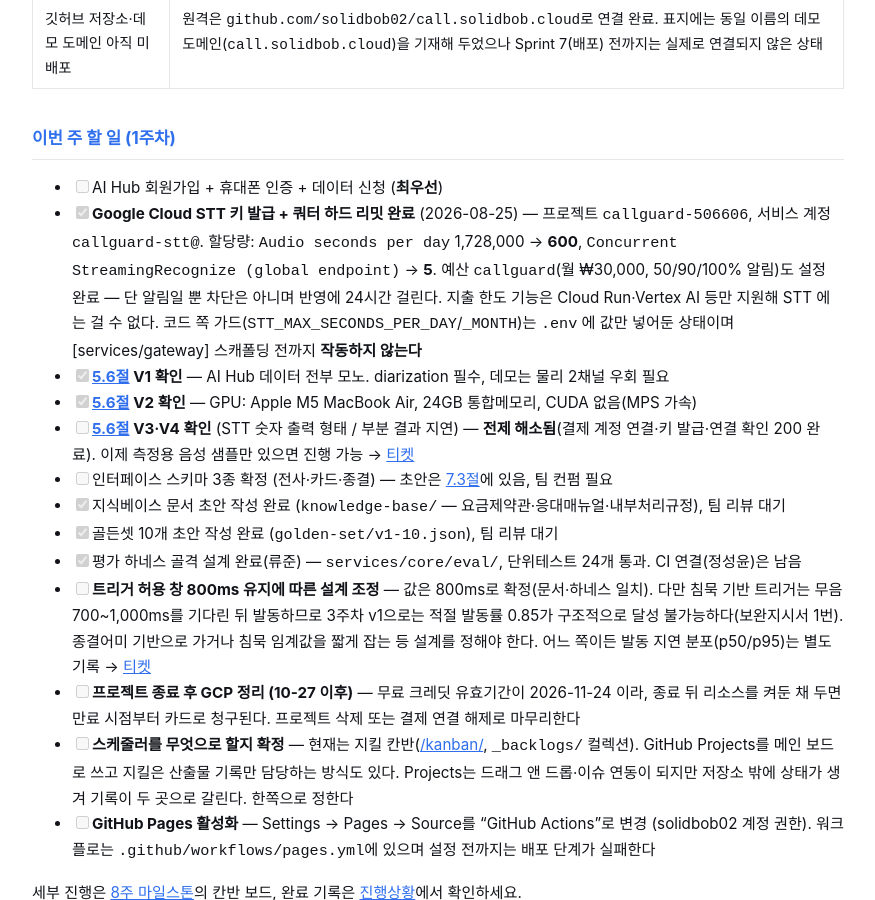
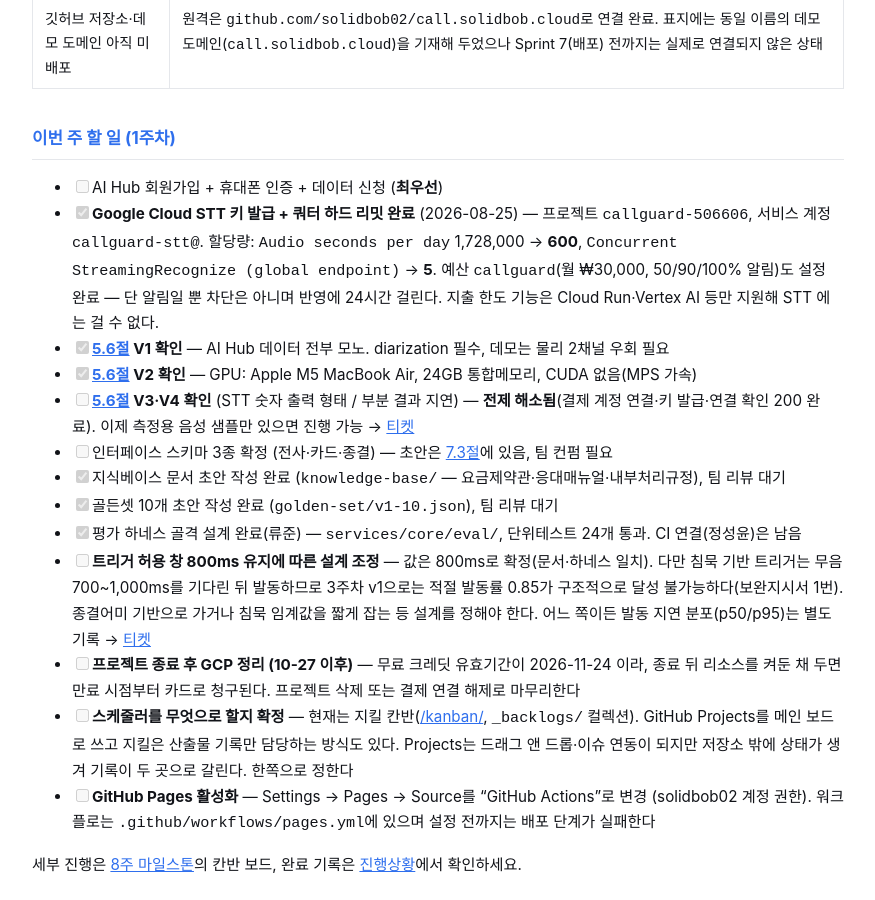
Before and after one commit to solidbob02/call.solidbob.cloud, a Jekyll site: the page built from jekyll/open-items.markdown, in a window 1280 px wide and 900 px high, scrolled down 619 px. Shown: the whole window, without its empty margins (202-1077 px from the left). Built offline with Jekyll 4.4.1, drawn with Linux system fonts in a browser that asks for light colours.

Commit message:
docs(kanban): 비용 방어선 표에서 앱 가드 항목 제거
할당량 하드 리밋으로 실제 차단이 걸려 있으므로 앱 가드는 기록 대상이 아니다.
.env 의 STT_MAX_SECONDS_PER_DAY / _MONTH 값은 그대로 유지한다
(services/gateway 스캐폴딩 시 그대로 쓰인다).

Co-Authored-By: Claude Opus 5 <noreply@anthropic.com>

```diff
--- a/jekyll/open-items.markdown
+++ b/jekyll/open-items.markdown
@@ -18,7 +18,7 @@ permalink: /open-items/
 ## 이번 주 할 일 (1주차)
 
 - [ ] AI Hub 회원가입 + 휴대폰 인증 + 데이터 신청 (**최우선**)
-- [x] **Google Cloud STT 키 발급 + 쿼터 하드 리밋 완료** (2026-08-25) — 프로젝트 `callguard-506606`, 서비스 계정 `callguard-stt@`. 할당량: `Audio seconds per day` 1,728,000 → **600**, `Concurrent StreamingRecognize (global endpoint)` → **5**. 예산 `callguard`(월 ₩30,000, 50/90/100% 알림)도 설정 완료 — 단 알림일 뿐 차단은 아니며 반영에 24시간 걸린다. 지출 한도 기능은 Cloud Run·Vertex AI 등만 지원해 STT 에는 걸 수 없다. 코드 쪽 가드(`STT_MAX_SECONDS_PER_DAY`/`_MONTH`)는 `.env` 에 값만 넣어둔 상태이며 [services/gateway] 스캐폴딩 전까지 **작동하지 않는다**
+- [x] **Google Cloud STT 키 발급 + 쿼터 하드 리밋 완료** (2026-08-25) — 프로젝트 `callguard-506606`, 서비스 계정 `callguard-stt@`. 할당량: `Audio seconds per day` 1,728,000 → **600**, `Concurrent StreamingRecognize (global endpoint)` → **5**. 예산 `callguard`(월 ₩30,000, 50/90/100% 알림)도 설정 완료 — 단 알림일 뿐 차단은 아니며 반영에 24시간 걸린다. 지출 한도 기능은 Cloud Run·Vertex AI 등만 지원해 STT 에는 걸 수 없다.
 - [x] **[5.6절](/docs/05/) V1 확인** — AI Hub 데이터 전부 모노. diarization 필수, 데모는 물리 2채널 우회 필요
 - [x] **[5.6절](/docs/05/) V2 확인** — GPU: Apple M5 MacBook Air, 24GB 통합메모리, CUDA 없음(MPS 가속)
 - [ ] **[5.6절](/docs/05/) V3·V4 확인** (STT 숫자 출력 형태 / 부분 결과 지연) — **전제 해소됨**(결제 계정 연결·키 발급·연결 확인 200 완료). 이제 측정용 음성 샘플만 있으면 진행 가능 → [티켓](/backlog/w1-v3-v4-stt/)
```
Also changed, not shown: jekyll/_backlogs/w1-v3-v4-stt.md (+0 -1 lines).
